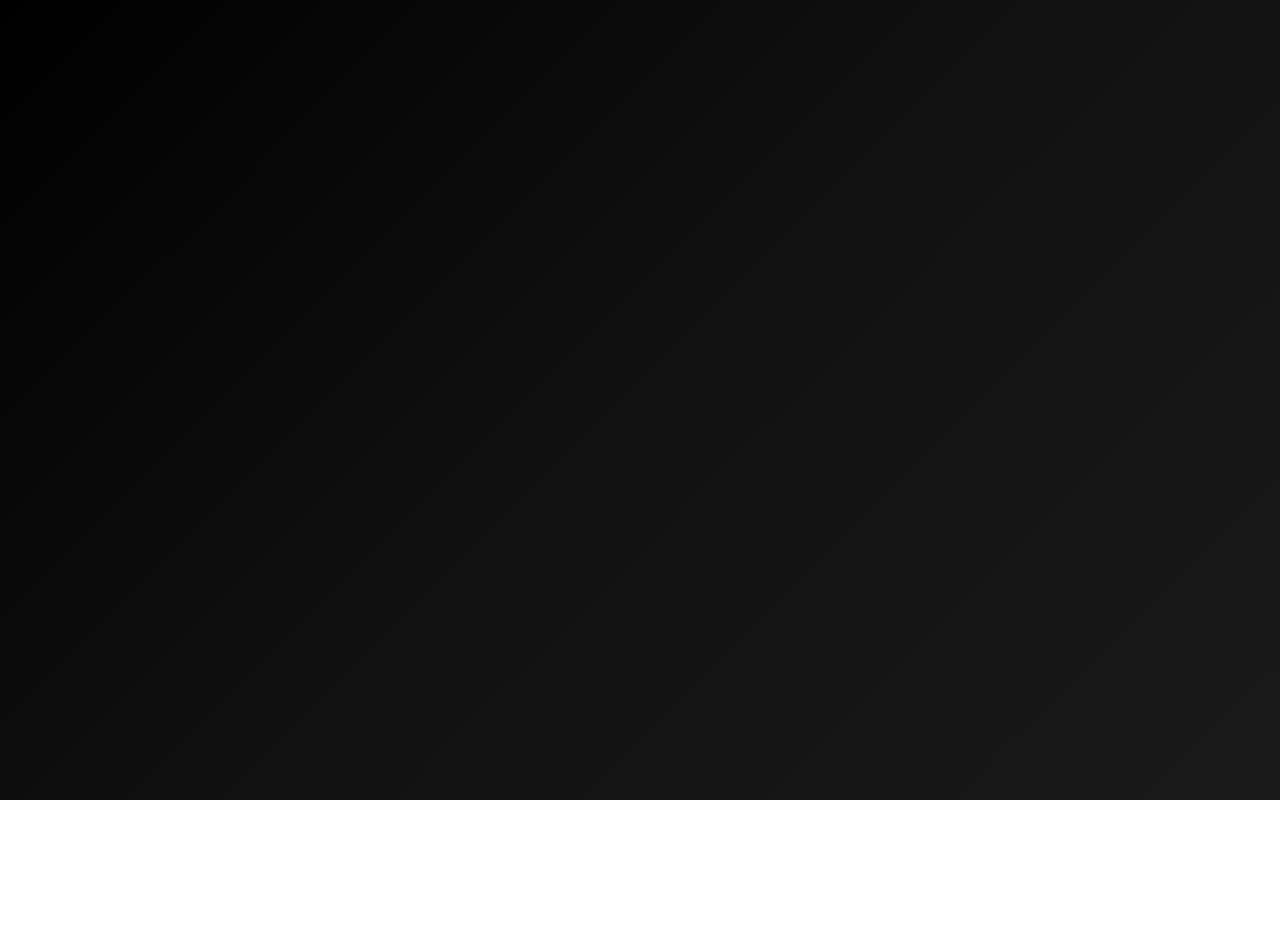
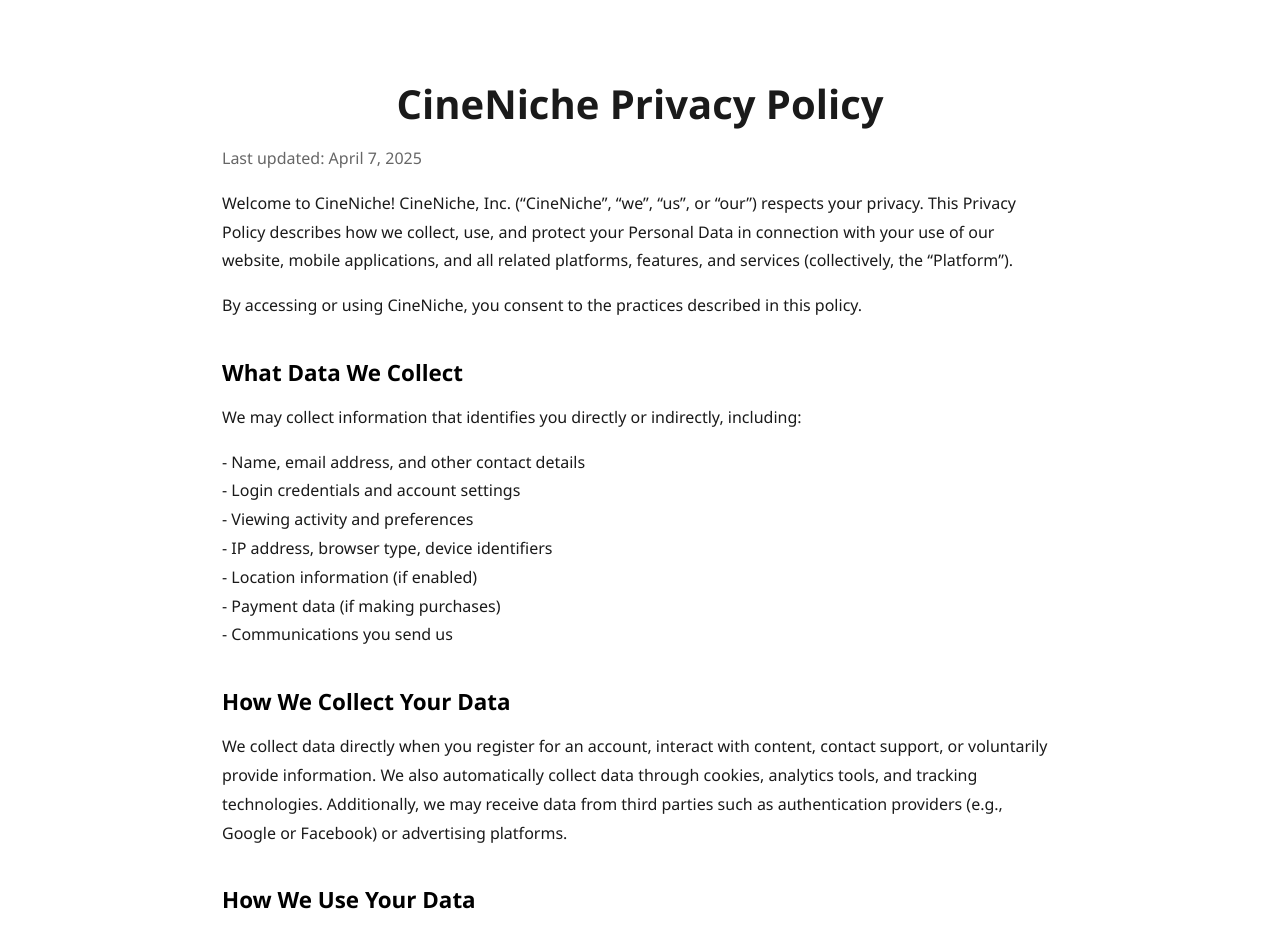
Before and after one commit to Kimballmckay/INTEX2025, a React (Vite) app in the folder frontend/: page /privacy in a window 1280 px wide. Shown: the top 935 px of the page. Before the commit the page ends 800 px from the top, so only its background shows below. Built offline with nearby package versions, Linux system fonts and the light colour scheme.

Commit message:
loginpage/create account updates and policy page creation

```diff
--- a/frontend/src/css/CreateAccountPage.css
+++ b/frontend/src/css/CreateAccountPage.css
@@ -1,30 +1,29 @@
 @import url("https://fonts.googleapis.com/css2?family=Inter:wght@400;600&display=swap");
 
-* {
-  box-sizing: border-box;
-  margin: 0;
-  padding: 0;
-}
-
-body {
+.create-page {
+  position: fixed;
+  top: 0;
+  left: 0;
+  width: 100vw;
+  height: 100vh;
   background: linear-gradient(135deg, #000000, #111111, #1a1a1a);
   font-family: "Inter", sans-serif;
   color: #333;
   display: flex;
   justify-content: center;
   align-items: center;
-  min-height: 100vh;
+  padding: 20px;
+  overflow: auto;
 }
 
-.create-container {
+.create-page .create-container {
   display: flex;
   justify-content: center;
   align-items: center;
   width: 100%;
-  padding: 20px;
 }
 
-.create-card {
+.create-page .create-card {
   width: 100%;
   max-width: 750px;
   background-color: #fff;
@@ -34,11 +33,11 @@
   transition: transform 0.3s ease;
 }
 
-.create-card:hover {
+.create-page .create-card:hover {
   transform: translateY(-6px);
 }
 
-.create-title {
+.create-page .create-title {
   font-size: 36px;
   font-weight: 600;
   color: #111;
@@ -46,13 +45,13 @@
   margin-bottom: 40px;
 }
 
-.create-form {
+.create-page .create-form {
   display: flex;
   flex-direction: column;
   gap: 20px;
 }
 
-.create-input {
+.create-page .create-input {
   width: 100%;
   height: 60px;
   padding: 0 20px;
@@ -63,17 +62,17 @@
   transition: all 0.2s ease;
 }
 
-.create-input:focus {
+.create-page .create-input:focus {
   border-color: #00a8e8;
   box-shadow: 0 0 0 3px rgba(0, 168, 232, 0.3);
 }
 
-.create-input::placeholder {
+.create-page .create-input::placeholder {
   color: #aaa;
 }
 
-.create-button,
-.go-login-button {
+.create-page .create-button,
+.create-page .go-login-button {
   height: 60px;
   font-size: 17px;
   font-weight: 600;
@@ -86,24 +85,24 @@
   text-transform: uppercase;
 }
 
-.create-button:hover,
-.go-login-button:hover {
+.create-page .create-button:hover,
+.create-page .go-login-button:hover {
   background: linear-gradient(to right, #006b94, #00a8e8);
 }
 
-.go-login-button {
+.create-page .go-login-button {
   background: transparent;
   color: #007bb5;
   border: 2px solid #007bb5;
   margin-top: 12px;
 }
 
-.go-login-button:hover {
+.create-page .go-login-button:hover {
   background: #007bb5;
   color: white;
 }
 
-.create-error {
+.create-page .create-error {
   color: #e74c3c;
   text-align: center;
   font-size: 14px;
@@ -112,17 +111,17 @@
 
 /* Responsive Tweaks */
 @media (max-width: 700px) {
-  .create-card {
+  .create-page .create-card {
     padding: 50px 35px;
   }
 
-  .create-title {
+  .create-page .create-title {
     font-size: 30px;
   }
 
-  .create-input,
-  .create-button,
-  .go-login-button {
+  .create-page .create-input,
+  .create-page .create-button,
+  .create-page .go-login-button {
     height: 56px;
   }
 }
--- a/frontend/src/css/LoginPage.css
+++ b/frontend/src/css/LoginPage.css
@@ -1,61 +1,60 @@
 @import url("https://fonts.googleapis.com/css2?family=Inter:wght@400;600&display=swap");
 
-* {
-  box-sizing: border-box;
-  margin: 0;
-  padding: 0;
-}
-
-body {
+.login-page {
+  position: fixed;
+  top: 0;
+  left: 0;
+  width: 100vw;
+  height: 100vh;
   background: linear-gradient(135deg, #000000, #111111, #1a1a1a);
   font-family: "Inter", sans-serif;
   color: #333;
   display: flex;
   justify-content: center;
   align-items: center;
-  min-height: 100vh;
+  padding: 20px;
+  overflow: auto;
 }
 
-.login-container {
+.login-page .login-container {
   display: flex;
   justify-content: center;
   align-items: center;
   width: 100%;
-  padding: 20px;
 }
 
-.login-card {
+.login-page .login-card {
   width: 100%;
-  max-width: 750px; /* wider card */
+  max-width: 750px;
   background-color: #fff;
   border-radius: 14px;
   box-shadow: 0 25px 60px rgba(0, 0, 0, 0.3);
   overflow: hidden;
-  padding: 70px 80px; /* more horizontal padding to match new width */
+  padding: 70px 80px;
   transition: transform 0.3s ease;
 }
 
-.login-card:hover {
+.login-page .login-card:hover {
   transform: translateY(-6px);
 }
 
-.login-title {
-  font-size: 36px; /* Larger font size */
+.login-page .login-title {
+  font-size: 36px;
   font-weight: 600;
   color: #111;
   text-align: center;
   margin-bottom: 40px;
 }
 
-.login-form {
+.login-page .login-form {
   display: flex;
   flex-direction: column;
   gap: 20px;
 }
 
-.login-input {
+.login-page .login-input {
   width: 100%;
-  height: 60px; /* Taller inputs */
+  height: 60px;
   padding: 0 20px;
   font-size: 16px;
   border: 1px solid #ccc;
@@ -64,24 +63,24 @@
   transition: all 0.2s ease;
 }
 
-.login-input:focus {
+.login-page .login-input:focus {
   border-color: #00a8e8;
   box-shadow: 0 0 0 3px rgba(0, 168, 232, 0.3);
 }
 
-.login-input::placeholder {
+.login-page .login-input::placeholder {
   color: #aaa;
 }
 
-.remember-me {
+.login-page .remember-me {
   display: flex;
   align-items: center;
   gap: 10px;
   font-size: 15px;
 }
 
-.login-button,
-.create-account-button {
+.login-page .login-button,
+.login-page .create-account-button {
   height: 60px;
   font-size: 17px;
   font-weight: 600;
@@ -94,24 +93,24 @@
   text-transform: uppercase;
 }
 
-.login-button:hover,
-.create-account-button:hover {
+.login-page .login-button:hover,
+.login-page .create-account-button:hover {
   background: linear-gradient(to right, #006b94, #00a8e8);
 }
 
-.create-account-button {
+.login-page .create-account-button {
   background: transparent;
   color: #007bb5;
   border: 2px solid #007bb5;
   margin-top: 12px;
 }
 
-.create-account-button:hover {
+.login-page .create-account-button:hover {
   background: #007bb5;
   color: white;
 }
 
-.login-error {
+.login-page .login-error {
   color: #e74c3c;
   text-align: center;
   font-size: 14px;
@@ -120,17 +119,17 @@
 
 /* Responsive Tweaks */
 @media (max-width: 700px) {
-  .login-card {
+  .login-page .login-card {
     padding: 50px 35px;
   }
 
-  .login-title {
+  .login-page .login-title {
     font-size: 30px;
   }
 
-  .login-input,
-  .login-button,
-  .create-account-button {
+  .login-page .login-input,
+  .login-page .login-button,
+  .login-page .create-account-button {
     height: 56px;
   }
 }
--- a/frontend/src/css/PrivacyPage.css
+++ b/frontend/src/css/PrivacyPage.css
@@ -0,0 +1,52 @@
+.privacy-container {
+  max-width: 900px;
+  margin: 0 auto;
+  padding: 3rem 2rem;
+  font-family: "Segoe UI", Tahoma, Geneva, Verdana, sans-serif;
+  color: #1a1a1a;
+  background-color: #fff;
+  line-height: 1.8;
+  text-align: left;
+}
+
+.privacy-container h1 {
+  font-size: 2.5rem;
+  font-weight: 600;
+  margin-bottom: 0.5rem;
+  text-align: center; /* 👈 Center the main heading only */
+}
+
+.updated-date {
+  color: #666;
+  font-size: 0.95rem;
+  margin-bottom: 2rem;
+  text-align: left;
+}
+
+.privacy-container section {
+  margin-bottom: 2.5rem;
+  text-align: left;
+}
+
+.privacy-container h2 {
+  font-size: 1.4rem;
+  margin-bottom: 1rem;
+  font-weight: 600;
+  color: #000;
+  text-align: left;
+}
+
+.privacy-container p {
+  margin: 1rem 0;
+  font-size: 1rem;
+  text-align: left;
+}
+
+.privacy-container a {
+  color: #0056b3;
+  text-decoration: none;
+}
+
+.privacy-container a:hover {
+  text-decoration: underline;
+}
--- a/frontend/src/pages/CreateAccountPage.tsx
+++ b/frontend/src/pages/CreateAccountPage.tsx
@@ -50,6 +50,7 @@
   };
 
   return (
+    <div className="create-page">
       <div className="create-container">
         <div className="create-card">
           <h1 className="create-title">Create Account</h1>
@@ -99,6 +100,7 @@
           {error && <p className="create-error">{error}</p>}
         </div>
       </div>
+    </div>
   );
 }
 
--- a/frontend/src/pages/PrivacyPage.tsx
+++ b/frontend/src/pages/PrivacyPage.tsx
@@ -1,8 +1,218 @@
-function PrivacyPage () {
+import React from "react";
+import "../css/PrivacyPage.css";
 
-    return (
-        <div></div>
-    );
-}
+const PrivacyPage: React.FC = () => {
+  return (
+    <div className="privacy-container">
+      <h1>CineNiche Privacy Policy</h1>
+      <p className="updated-date">Last updated: April 7, 2025</p>
+
+      <section>
+        <p>
+          Welcome to CineNiche! CineNiche, Inc. (“CineNiche”, “we”, “us”, or
+          “our”) respects your privacy. This Privacy Policy describes how we
+          collect, use, and protect your Personal Data in connection with your
+          use of our website, mobile applications, and all related platforms,
+          features, and services (collectively, the “Platform”).
+        </p>
+        <p>
+          By accessing or using CineNiche, you consent to the practices
+          described in this policy.
+        </p>
+      </section>
+
+      <section>
+        <h2>What Data We Collect</h2>
+        <p>
+          We may collect information that identifies you directly or indirectly,
+          including:
+        </p>
+        <p>
+          - Name, email address, and other contact details
+          <br />
+          - Login credentials and account settings
+          <br />
+          - Viewing activity and preferences
+          <br />
+          - IP address, browser type, device identifiers
+          <br />
+          - Location information (if enabled)
+          <br />
+          - Payment data (if making purchases)
+          <br />- Communications you send us
+        </p>
+      </section>
+
+      <section>
+        <h2>How We Collect Your Data</h2>
+        <p>
+          We collect data directly when you register for an account, interact
+          with content, contact support, or voluntarily provide information. We
+          also automatically collect data through cookies, analytics tools, and
+          tracking technologies. Additionally, we may receive data from third
+          parties such as authentication providers (e.g., Google or Facebook) or
+          advertising platforms.
+        </p>
+      </section>
+
+      <section>
+        <h2>How We Use Your Data</h2>
+        <p>We use your Personal Data to:</p>
+        <p>
+          - Provide and personalize services
+          <br />
+          - Recommend content based on viewing history
+          <br />
+          - Process transactions and manage your account
+          <br />
+          - Communicate updates, promotions, or service-related messages
+          <br />
+          - Improve user experience and analyze usage
+          <br />- Comply with legal obligations and enforce terms
+        </p>
+      </section>
+
+      <section>
+        <h2>How We Store and Protect Your Data</h2>
+        <p>
+          We store your data securely on encrypted servers in GDPR-compliant
+          regions. We implement appropriate technical and organizational
+          measures to protect your Personal Data against unauthorized access,
+          disclosure, or misuse. While we take every precaution, no system is
+          completely secure.
+        </p>
+      </section>
+
+      <section>
+        <h2>Marketing</h2>
+        <p>
+          CineNiche may send you promotional content, offers, or news related to
+          your interests. You may opt out at any time using the “unsubscribe”
+          link in our emails or within your account settings.
+        </p>
+      </section>
+
+      <section>
+        <h2>Cookies and Tracking Technologies</h2>
+        <p>We use cookies, pixels, and similar technologies to:</p>
+        <p>
+          - Recognize returning users
+          <br />
+          - Store user preferences
+          <br />
+          - Analyze traffic and behavior
+          <br />- Deliver targeted advertising
+        </p>
+        <p>
+          You can manage or disable cookies through your browser settings. Some
+          features of our Platform may not function properly without cookies.
+        </p>
+      </section>
+
+      <section>
+        <h2>Your Data Protection Rights</h2>
+        <p>Under GDPR and applicable laws, you have the right to:</p>
+        <p>
+          - Access your data
+          <br />
+          - Request correction of inaccurate data
+          <br />
+          - Request deletion (“right to be forgotten”)
+          <br />
+          - Restrict or object to processing
+          <br />
+          - Receive a copy of your data in a portable format
+          <br />- Withdraw consent at any time
+        </p>
+        <p>
+          To exercise these rights, contact us at{" "}
+          <a href="mailto:privacy@cineniche.com">privacy@cineniche.com</a>. We
+          will respond within one month.
+        </p>
+      </section>
+
+      <section>
+        <h2>International Users</h2>
+        <p>
+          If you are located outside the United States, please note that your
+          information will be transferred to and processed in the United States
+          or other jurisdictions where our servers are located. We rely on
+          standard contractual clauses or other lawful mechanisms for
+          cross-border data transfers.
+        </p>
+      </section>
+
+      <section>
+        <h2>Children’s Privacy</h2>
+        <p>
+          CineNiche does not knowingly collect data from individuals under the
+          age of 13. If we become aware of such data, we will take steps to
+          delete it. If you believe we may have collected data from a child,
+          please contact us immediately.
+        </p>
+      </section>
+
+      <section>
+        <h2>Sharing Your Data</h2>
+        <p>We may share your data with:</p>
+        <p>
+          - Service providers who assist with hosting, analytics, and payments
+          <br />
+          - Advertising partners to display relevant ads
+          <br />
+          - Affiliates and subsidiaries
+          <br />
+          - Legal authorities when required by law
+          <br />- In the event of a merger or acquisition
+        </p>
+        <p>We do not sell your Personal Data.</p>
+      </section>
+
+      <section>
+        <h2>Third-Party Services</h2>
+        <p>
+          Our Platform may link to external websites or services. This Privacy
+          Policy applies only to CineNiche. We encourage you to review the
+          privacy policies of third-party sites you visit.
+        </p>
+      </section>
+
+      <section>
+        <h2>California Privacy Rights</h2>
+        <p>
+          If you are a California resident, you may request information about
+          the categories of personal information we share with third parties for
+          marketing. You may also request deletion of your data under the
+          California Consumer Privacy Act (CCPA). To exercise these rights,
+          contact{" "}
+          <a href="mailto:privacy@cineniche.com">privacy@cineniche.com</a>.
+        </p>
+      </section>
+
+      <section>
+        <h2>Changes to This Policy</h2>
+        <p>
+          CineNiche may update this Privacy Policy from time to time. Changes
+          will be posted on this page with an updated revision date. Continued
+          use of the Platform after updates means you accept the revised policy.
+        </p>
+      </section>
+
+      <section>
+        <h2>Contact Us</h2>
+        <p>
+          If you have questions or concerns about this Privacy Policy or your
+          data, you can contact us at:
+        </p>
+        <p>
+          Email:{" "}
+          <a href="mailto:privacy@cineniche.com">privacy@cineniche.com</a>
+          <br />
+          Address: CineNiche, 123 Movie Lane, Hollywood, CA 90210
+        </p>
+      </section>
+    </div>
+  );
+};
 
 export default PrivacyPage;
```
Also changed, not shown: frontend/src/pages/LoginPage.tsx (+6 -9 lines). Lines whose indentation alone changed are shown as unchanged.
